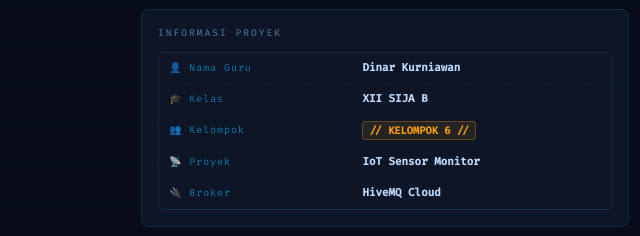
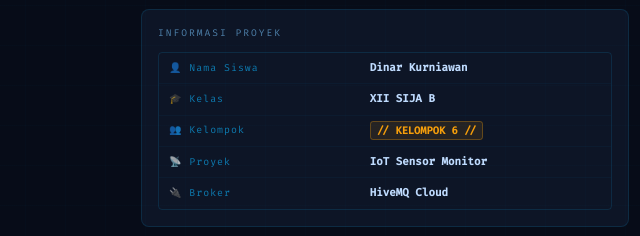
Before and after one commit to dinrkrnw/UKK12, a plain HTML site: page index.html in a window 1280 px wide. Shown: the part 235-471 px from the top of the page, 255-895 px from the left. Drawn offline with nearby package versions, Linux system fonts and the light colour scheme.

Commit message:
Update index.html

```diff
--- a/index.html
+++ b/index.html
@@ -34,7 +34,7 @@
         <table>
           <tbody>
             <tr>
-              <td style="color:var(--accent);opacity:.7;font-size:.62rem;letter-spacing:1px;white-space:nowrap">👤 Nama Guru</td>
+              <td style="color:var(--accent);opacity:.7;font-size:.62rem;letter-spacing:1px;white-space:nowrap">👤 Nama Siswa</td>
               <td style="color:var(--text);font-weight:600">Dinar Kurniawan</td>
             </tr>
             <tr>
```
